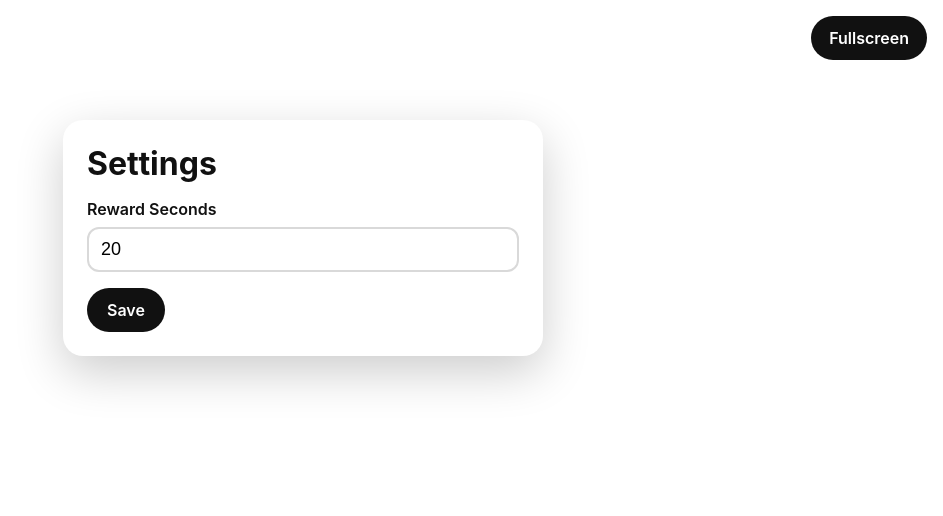
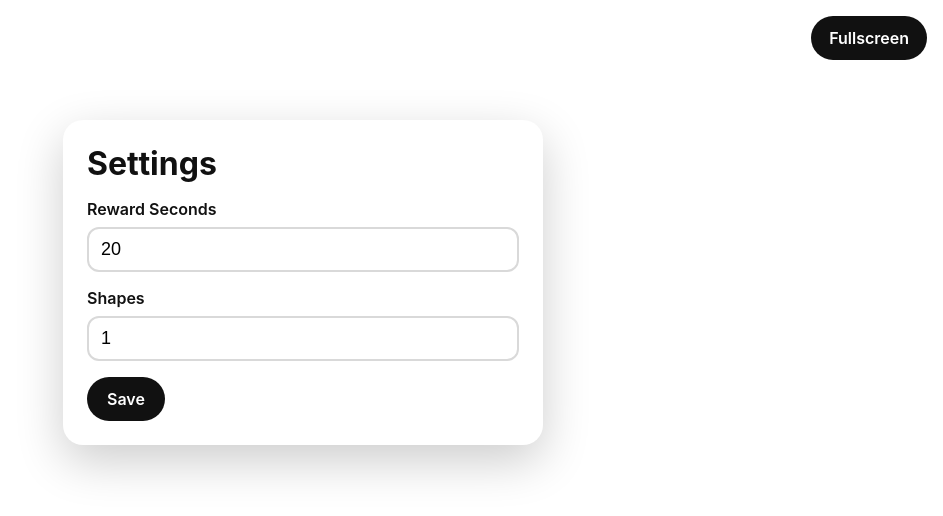
Before and after one commit to k-repeshko/children-game, a React (Vite) app: page /settings in a window 1280 px wide. Shown: the top 516 px of the page, without its empty margins (337-1280 px from the left). Built offline with nearby package versions, Linux system fonts and the light colour scheme.

Commit message:
add shapes setting
Add persisted Shapes setting (1-9) with input, validation, and localStorage support in settings flow, without affecting gameplay yet.

Co-authored-by: Copilot <223556219+Copilot@users.noreply.github.com>

```diff
--- a/src/App.logic.ts
+++ b/src/App.logic.ts
@@ -14,7 +14,10 @@ import { useSettingsButtonLogic } from './components/SettingsButton/SettingsButt
 import { createGameRound, type GameRound } from './logic/round.logic'
 import {
   loadGameSettings,
+  MAX_SHAPES,
   MAX_REWARD_SECONDS,
+  MIN_SHAPES,
+  parseShapesInput,
   parseRewardSecondsInput,
   saveGameSettings,
 } from './logic/settings.logic'
@@ -31,8 +34,10 @@ type UseAppLogicResult = {
 export function useAppLogic(): UseAppLogicResult {
   const navigate = useNavigate()
   const location = useLocation()
-  const [rewardSeconds, setRewardSeconds] = useState(() => loadGameSettings().rewardSeconds)
+  const [settings, setSettings] = useState(() => loadGameSettings())
+  const rewardSeconds = settings.rewardSeconds
   const [rewardSecondsInput, setRewardSecondsInput] = useState(() => String(rewardSeconds))
+  const [shapesInput, setShapesInput] = useState(() => String(settings.shapes))
   const [settingsErrorMessage, setSettingsErrorMessage] = useState<string | null>(null)
   const [progress, setProgress] = useState({
     completionCount: 0,
@@ -89,6 +94,11 @@ export function useAppLogic(): UseAppLogicResult {
     setSettingsErrorMessage(null)
   }, [])
 
+  const onShapesInputChange = useCallback((value: string) => {
+    setShapesInput(value)
+    setSettingsErrorMessage(null)
+  }, [])
+
   const onSaveSettings = useCallback(() => {
     const parsedRewardSeconds = parseRewardSecondsInput(rewardSecondsInput)
     if (parsedRewardSeconds === null) {
@@ -97,10 +107,16 @@ export function useAppLogic(): UseAppLogicResult {
       )
       return
     }
+    const parsedShapes = parseShapesInput(shapesInput)
+    if (parsedShapes === null) {
+      setSettingsErrorMessage(`Shapes must be a whole number from ${MIN_SHAPES} to ${MAX_SHAPES}.`)
+      return
+    }
 
     try {
       saveGameSettings({
         rewardSeconds: parsedRewardSeconds,
+        shapes: parsedShapes,
       })
     } catch (error) {
       console.error('Failed to save game settings.', error)
@@ -108,10 +124,13 @@ export function useAppLogic(): UseAppLogicResult {
       return
     }
 
-    setRewardSeconds(parsedRewardSeconds)
+    setSettings({
+      rewardSeconds: parsedRewardSeconds,
+      shapes: parsedShapes,
+    })
     setSettingsErrorMessage(null)
     navigate('/')
-  }, [navigate, rewardSecondsInput])
+  }, [navigate, rewardSecondsInput, shapesInput])
 
   useEffect(() => {
     if (location.pathname !== '/settings') {
@@ -119,8 +138,9 @@ export function useAppLogic(): UseAppLogicResult {
     }
 
     setRewardSecondsInput(String(rewardSeconds))
+    setShapesInput(String(settings.shapes))
     setSettingsErrorMessage(null)
-  }, [location.pathname, rewardSeconds])
+  }, [location.pathname, rewardSeconds, settings.shapes])
 
   useEffect(() => {
     if (location.pathname === '/settings') {
@@ -176,11 +196,22 @@ export function useAppLogic(): UseAppLogicResult {
     () => ({
       rewardSecondsInput,
       maxRewardSeconds: MAX_REWARD_SECONDS,
+      shapesInput,
+      minShapes: MIN_SHAPES,
+      maxShapes: MAX_SHAPES,
       errorMessage: settingsErrorMessage,
       onRewardSecondsInputChange,
+      onShapesInputChange,
       onSave: onSaveSettings,
     }),
-    [onRewardSecondsInputChange, onSaveSettings, rewardSecondsInput, settingsErrorMessage],
+    [
+      onRewardSecondsInputChange,
+      onShapesInputChange,
+      onSaveSettings,
+      rewardSecondsInput,
+      shapesInput,
+      settingsErrorMessage,
+    ],
   )
 
   return {
--- a/src/components/SettingsPage/SettingsPage.logic.ts
+++ b/src/components/SettingsPage/SettingsPage.logic.ts
@@ -1,7 +1,11 @@
 export type SettingsPageProps = {
   rewardSecondsInput: string
   maxRewardSeconds: number
+  shapesInput: string
+  minShapes: number
+  maxShapes: number
   errorMessage: string | null
   onRewardSecondsInputChange: (value: string) => void
+  onShapesInputChange: (value: string) => void
   onSave: () => void
 }
--- a/src/components/SettingsPage/SettingsPage.tsx
+++ b/src/components/SettingsPage/SettingsPage.tsx
@@ -4,8 +4,12 @@ import { type SettingsPageProps } from './SettingsPage.logic'
 export function SettingsPage({
   rewardSecondsInput,
   maxRewardSeconds,
+  shapesInput,
+  minShapes,
+  maxShapes,
   errorMessage,
   onRewardSecondsInputChange,
+  onShapesInputChange,
   onSave,
 }: SettingsPageProps) {
   return (
@@ -25,6 +29,20 @@ export function SettingsPage({
           }}
         />
       </label>
+      <label className="settings-field">
+        <span className="settings-label">Shapes</span>
+        <input
+          className="settings-input"
+          type="number"
+          min={minShapes}
+          max={maxShapes}
+          step={1}
+          value={shapesInput}
+          onChange={(event) => {
+            onShapesInputChange(event.target.value)
+          }}
+        />
+      </label>
       {errorMessage ? <p className="settings-error">{errorMessage}</p> : null}
       <button type="button" className="settings-save-button" onClick={onSave}>
         Save
--- a/src/logic/settings.logic.ts
+++ b/src/logic/settings.logic.ts
@@ -2,18 +2,26 @@ import { REWARD_STEP_SECONDS } from './game.constants'
 
 const SETTINGS_STORAGE_KEY = 'game-settings'
 export const MAX_REWARD_SECONDS = 20
+export const MIN_SHAPES = 1
+export const MAX_SHAPES = 9
 
 export type GameSettings = {
   rewardSeconds: number
+  shapes: number
 }
 
 function isValidRewardSeconds(value: number): boolean {
   return Number.isInteger(value) && value > 0 && value <= MAX_REWARD_SECONDS
 }
 
+function isValidShapes(value: number): boolean {
+  return Number.isInteger(value) && value >= MIN_SHAPES && value <= MAX_SHAPES
+}
+
 export function getDefaultSettings(): GameSettings {
   return {
     rewardSeconds: REWARD_STEP_SECONDS,
+    shapes: MIN_SHAPES,
   }
 }
 
@@ -28,13 +36,20 @@ export function loadGameSettings(): GameSettings {
 
     const parsed = JSON.parse(stored) as Partial<GameSettings>
     const rewardSeconds = parsed.rewardSeconds
-    if (typeof rewardSeconds !== 'number' || !isValidRewardSeconds(rewardSeconds)) {
-      console.warn('Invalid stored rewardSeconds. Falling back to default settings.')
+    const shapes = parsed.shapes
+    if (
+      typeof rewardSeconds !== 'number' ||
+      !isValidRewardSeconds(rewardSeconds) ||
+      typeof shapes !== 'number' ||
+      !isValidShapes(shapes)
+    ) {
+      console.warn('Invalid stored settings. Falling back to default settings.')
       return defaults
     }
 
     return {
       rewardSeconds,
+      shapes,
     }
   } catch (error) {
     console.error('Failed to load game settings from local storage.', error)
@@ -45,6 +60,9 @@ export function loadGameSettings(): GameSettings {
 export function saveGameSettings(settings: GameSettings): void {
   if (!isValidRewardSeconds(settings.rewardSeconds)) {
     throw new Error('Reward seconds must be a positive integer.')
+  }
+  if (!isValidShapes(settings.shapes)) {
+    throw new Error(`Shapes must be an integer from ${MIN_SHAPES} to ${MAX_SHAPES}.`)
   }
 
   window.localStorage.setItem(SETTINGS_STORAGE_KEY, JSON.stringify(settings))
@@ -63,3 +81,17 @@ export function parseRewardSecondsInput(input: string): number | null {
 
   return numeric
 }
+
+export function parseShapesInput(input: string): number | null {
+  const normalized = input.trim()
+  if (!normalized) {
+    return null
+  }
+
+  const numeric = Number(normalized)
+  if (!isValidShapes(numeric)) {
+    return null
+  }
+
+  return numeric
+}
```
Also changed, not shown: 1 other file (tests, documents, lock files or other folders).
